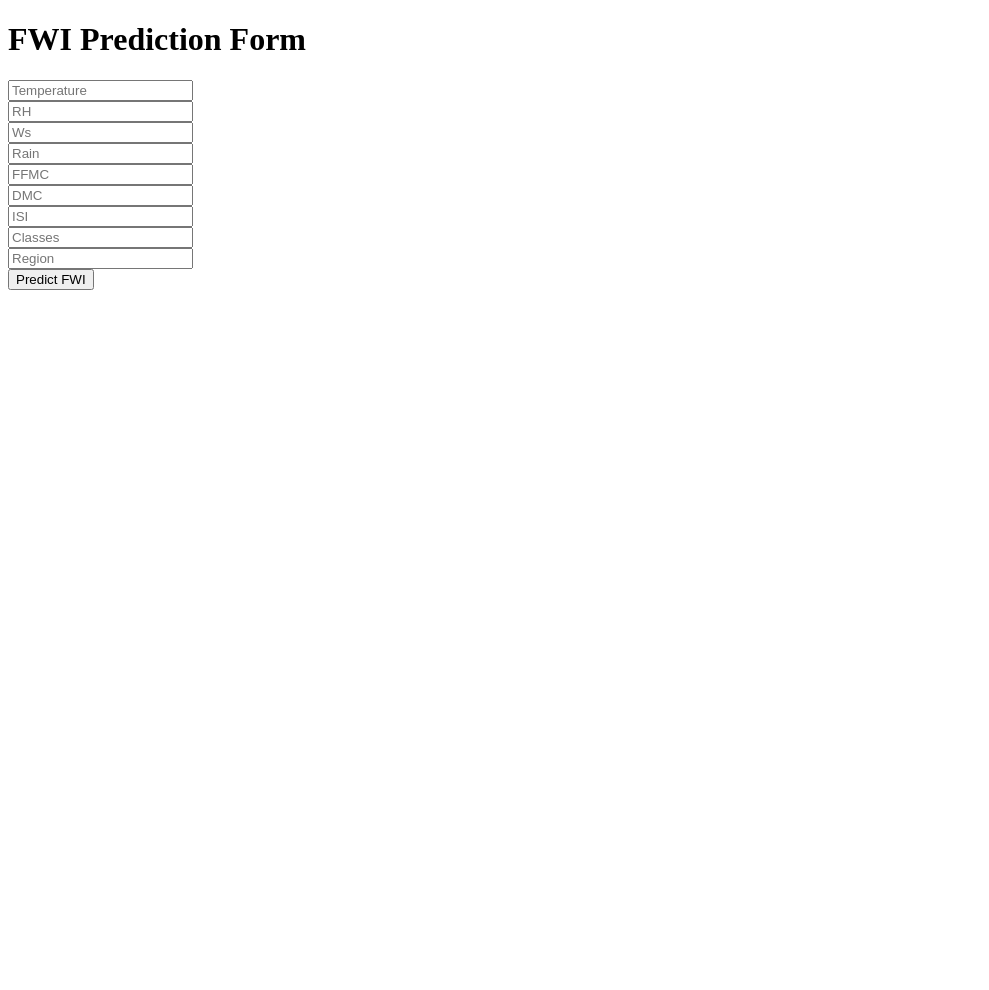
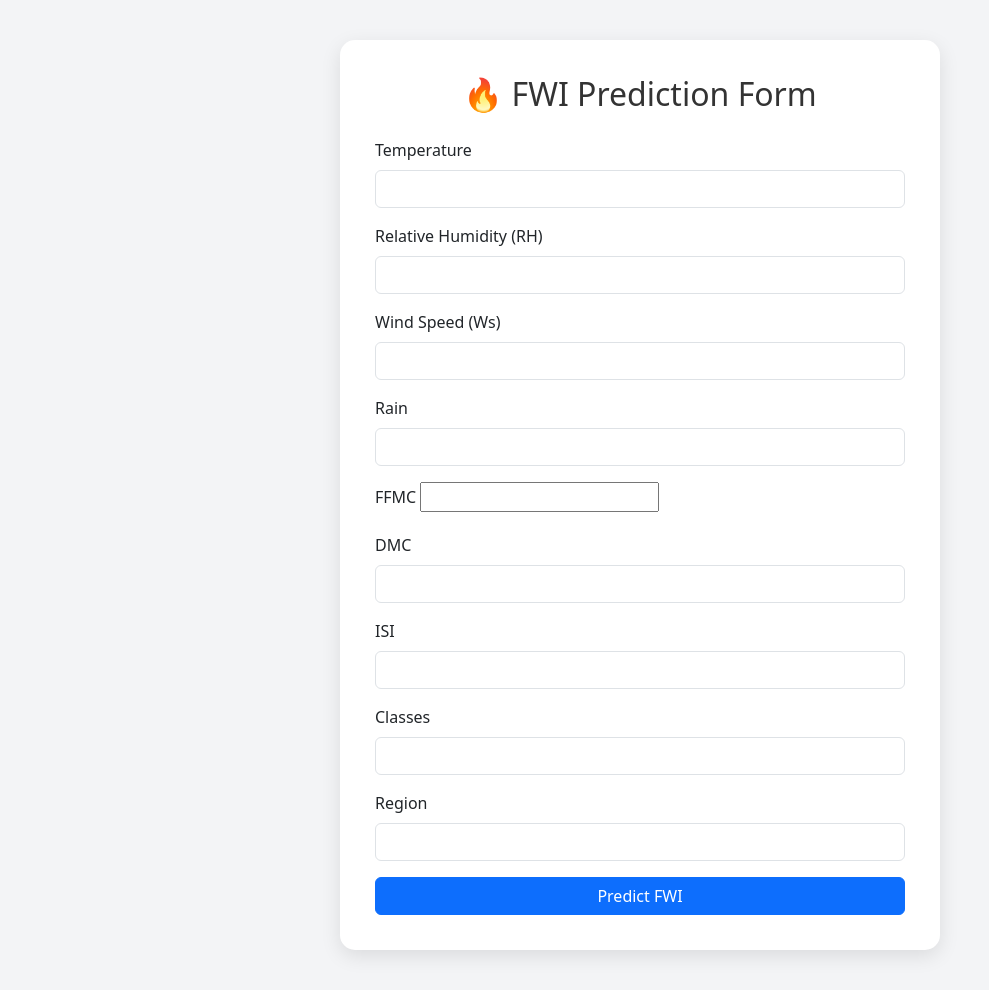
Before and after one commit to amanrai764/testforestfire, a Flask app: page /predictdata in a window 1280 px wide. Shown: the whole page, without its empty margins (0-989 px from the left). Before the commit the page ends 290 px from the top, so only its background shows below. Run offline with Flask 3, Linux system fonts and the light colour scheme; parts of the project's set-up code (start-up, migrations or seed data) failed here and were passed over.

Commit message:
Fixed FFMC input bug and improved UI

```diff
--- a/application.py
+++ b/application.py
@@ -1,20 +1,15 @@
 import pickle
 import numpy as np
 from flask import Flask, request, render_template
-
-# Flask app initialize
 application = Flask(__name__)
 app = application
-
 # Load trained ML model + scaler
 ridge_model = pickle.load(open('models/ridge.pkl', 'rb'))
 scaler = pickle.load(open('models/scaler.pkl', 'rb'))
-
 # Home Page
 @app.route('/')
 def index():
     return render_template('index.html')
-
 # Prediction Route
 @app.route('/predictdata', methods=['GET', 'POST'])
 def predict_datapoint():
--- a/templates/home.html
+++ b/templates/home.html
@@ -2,30 +2,106 @@
 <html lang="en">
 <head>
     <meta charset="UTF-8">
+    <meta name="viewport" content="width=device-width, initial-scale=1.0">
     <title>FWI Prediction</title>
+
+    <!-- Bootstrap CDN -->
+    <link href="https://cdn.jsdelivr.net/npm/bootstrap@5.3.2/dist/css/bootstrap.min.css" rel="stylesheet">
+
+    <style>
+        body {
+            background: #f3f4f6;
+        }
+        .form-container {
+            max-width: 600px;
+            margin: 40px auto;
+            background: #ffffff;
+            padding: 35px;
+            border-radius: 15px;
+            box-shadow: 0px 6px 20px rgba(0, 0, 0, 0.1);
+        }
+        .title {
+            text-align: center;
+            margin-bottom: 25px;
+            color: #333;
+        }
+        button {
+            width: 100%;
+            padding: 12px;
+        }
+        .result-box {
+            margin-top: 20px;
+            padding: 15px;
+            background: #e3ffe6;
+            border-left: 4px solid #28a745;
+            border-radius: 8px;
+            font-size: 18px;
+            color: #155724;
+        }
+    </style>
 </head>
 <body>
 
-    <h1>FWI Prediction Form</h1>
+    <div class="form-container">
+        <h2 class="title">🔥 FWI Prediction Form</h2>
 
-    <form action="{{ url_for('predict_datapoint') }}" method="post">
+        <form action="{{ url_for('predict_datapoint') }}" method="post">
 
-        <input type="text" name="Temperature" placeholder="Temperature" required><br>
-        <input type="text" name="RH" placeholder="RH" required><br>
-        <input type="text" name="Ws" placeholder="Ws" required><br>
-        <input type="text" name="Rain" placeholder="Rain" required><br>
-        <input type="text" name="FFMC" placeholder="FFMC" required><br>
-        <input type="text" name="DMC" placeholder="DMC" required><br>
-        <input type="text" name="ISI" placeholder="ISI" required><br>
-        <input type="text" name="Classes" placeholder="Classes" required><br>
-        <input type="text" name="Region" placeholder="Region" required><br>
+            <div class="mb-3">
+                <label class="form-label">Temperature</label>
+                <input type="text" class="form-control" name="Temperature" required>
+            </div>
 
-        <button type="submit">Predict FWI</button>
-    </form>
+            <div class="mb-3">
+                <label class="form-label">Relative Humidity (RH)</label>
+                <input type="text" class="form-control" name="RH" required>
+            </div>
 
-    {% if result %}# Displaying the result if available
-    <h2>The predicted FWI value is: {{ result }}</h2>
-    {% endif %}
+            <div class="mb-3">
+                <label class="form-label">Wind Speed (Ws)</label>
+                <input type="text" class="form-control" name="Ws" required>
+            </div>
+
+            <div class="mb-3">
+                <label class="form-label">Rain</label>
+                <input type="text" class="form-control" name="Rain" required>
+            </div>
+
+            <div class="mb-3">
+                <label class="form-label">FFMC</label>
+                <input type="text" name="FFMC" required>
+
+            </div>
+
+            <div class="mb-3">
+                <label class="form-label">DMC</label>
+                <input type="text" class="form-control" name="DMC" required>
+            </div>
+
+            <div class="mb-3">
+                <label class="form-label">ISI</label>
+                <input type="text" class="form-control" name="ISI" required>
+            </div>
+
+            <div class="mb-3">
+                <label class="form-label">Classes</label>
+                <input type="text" class="form-control" name="Classes" required>
+            </div>
+
+            <div class="mb-3">
+                <label class="form-label">Region</label>
+                <input type="text" class="form-control" name="Region" required>
+            </div>
+
+            <button type="submit" class="btn btn-primary">Predict FWI</button>
+        </form>
+
+        {% if result %}
+        <div class="result-box">
+            🔥 Predicted FWI Value: <strong>{{ result }}</strong>
+        </div>
+        {% endif %}
+    </div>
 
 </body>
 </html>
```
Also changed, not shown: templates/index.html (+36 -4 lines).
